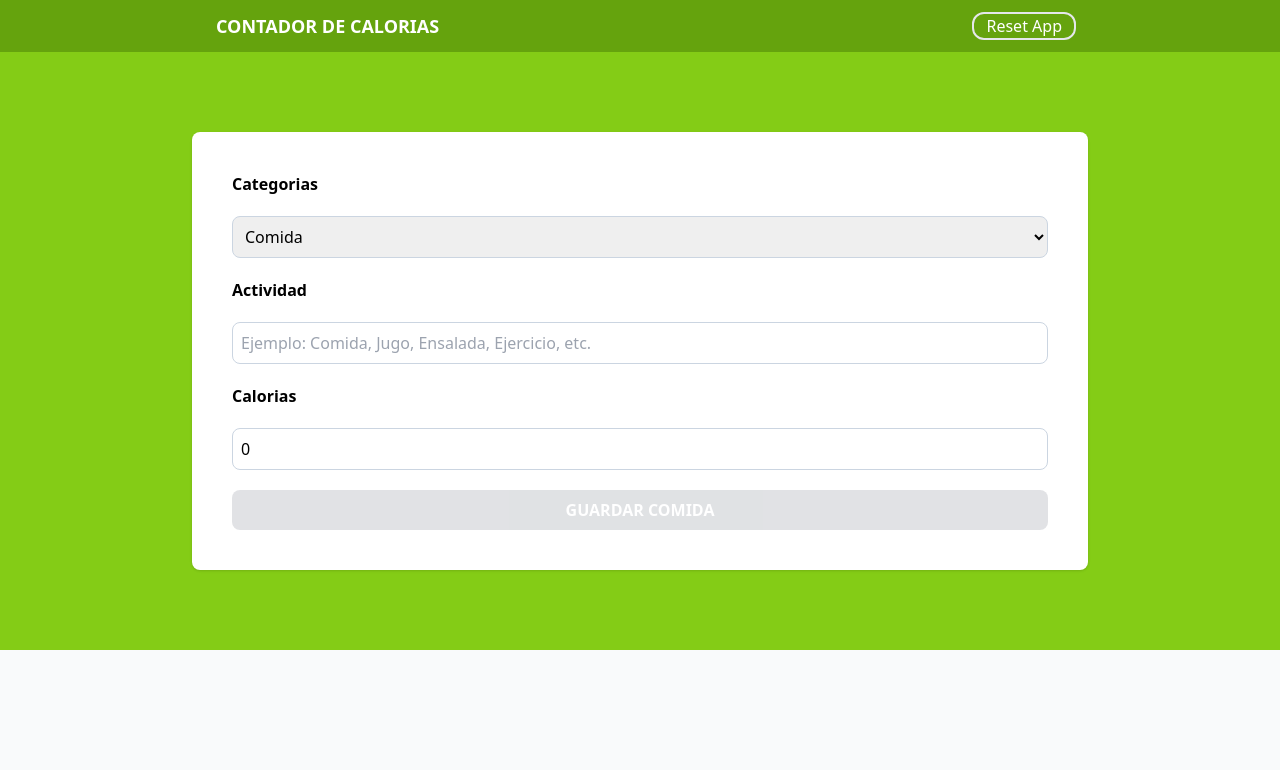
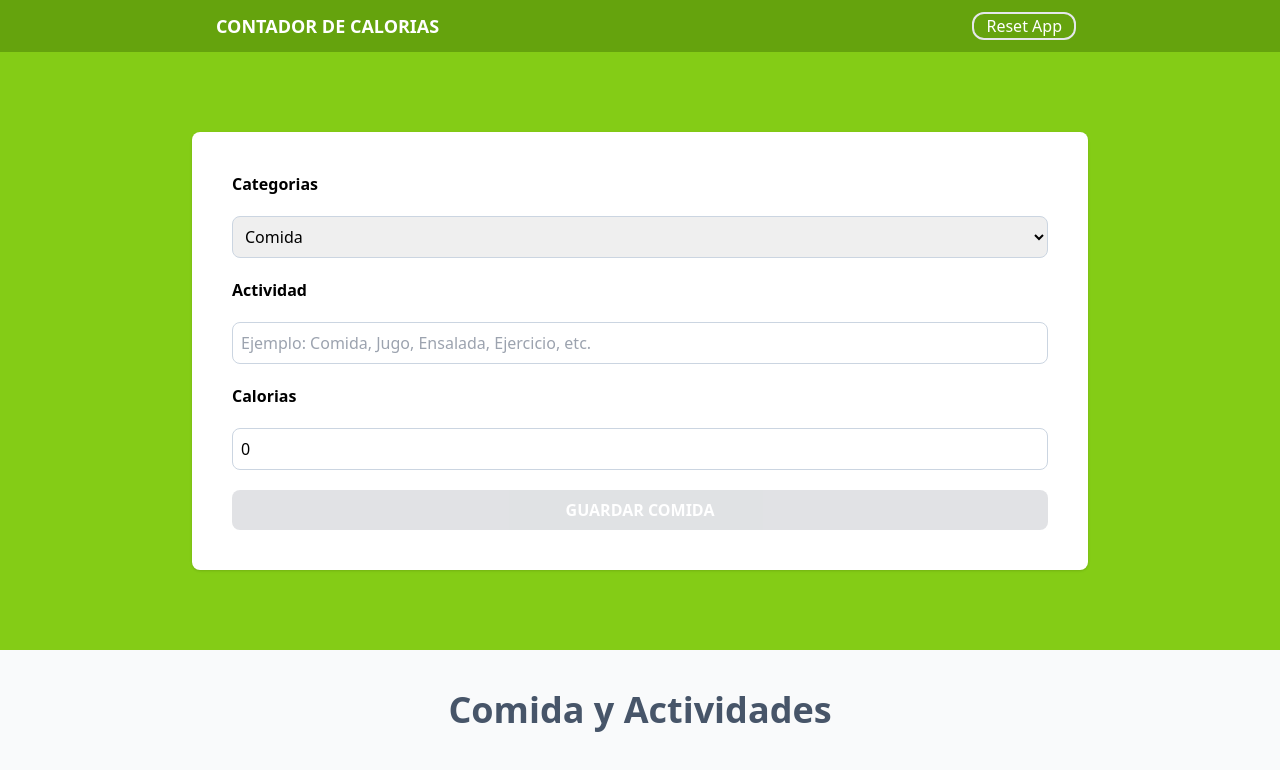
Before and after one commit to AlvaroJose1357/calorie-tracker, a React (Vite) app: page / in a window 1280 px wide. Shown: the top 770 px of the page. Built offline with nearby package versions, Linux system fonts and the light colour scheme.

Commit message:
feat(ActivityList): create Component
 * creacion del componente de listado de actividades

```diff
--- a/src/App.tsx
+++ b/src/App.tsx
@@ -2,6 +2,7 @@
 import Form from "./components/Form";
 import Header from "./components/Header";
 import { activityReducer, initialState } from "./reducers/activity-reducer";
+import ActivityList from "./components/ActivityList";
 
 function App() {
   const [state, dispatch] = useReducer(activityReducer, initialState);
@@ -14,6 +15,9 @@
           <Form dispatch={dispatch} />
         </div>
       </section>
+      <section className="p-10 mx-auto max-w-4xl">
+        <ActivityList />
+      </section>
     </>
   );
 }
--- /dev/null
+++ b/src/components/ActivityList.tsx
@@ -0,0 +1,9 @@
+export default function ActivityList() {
+  return (
+    <>
+      <h2 className="text-4xl font-bold text-slate-600 text-center">
+        Comida y Actividades
+      </h2>
+    </>
+  );
+}
```
